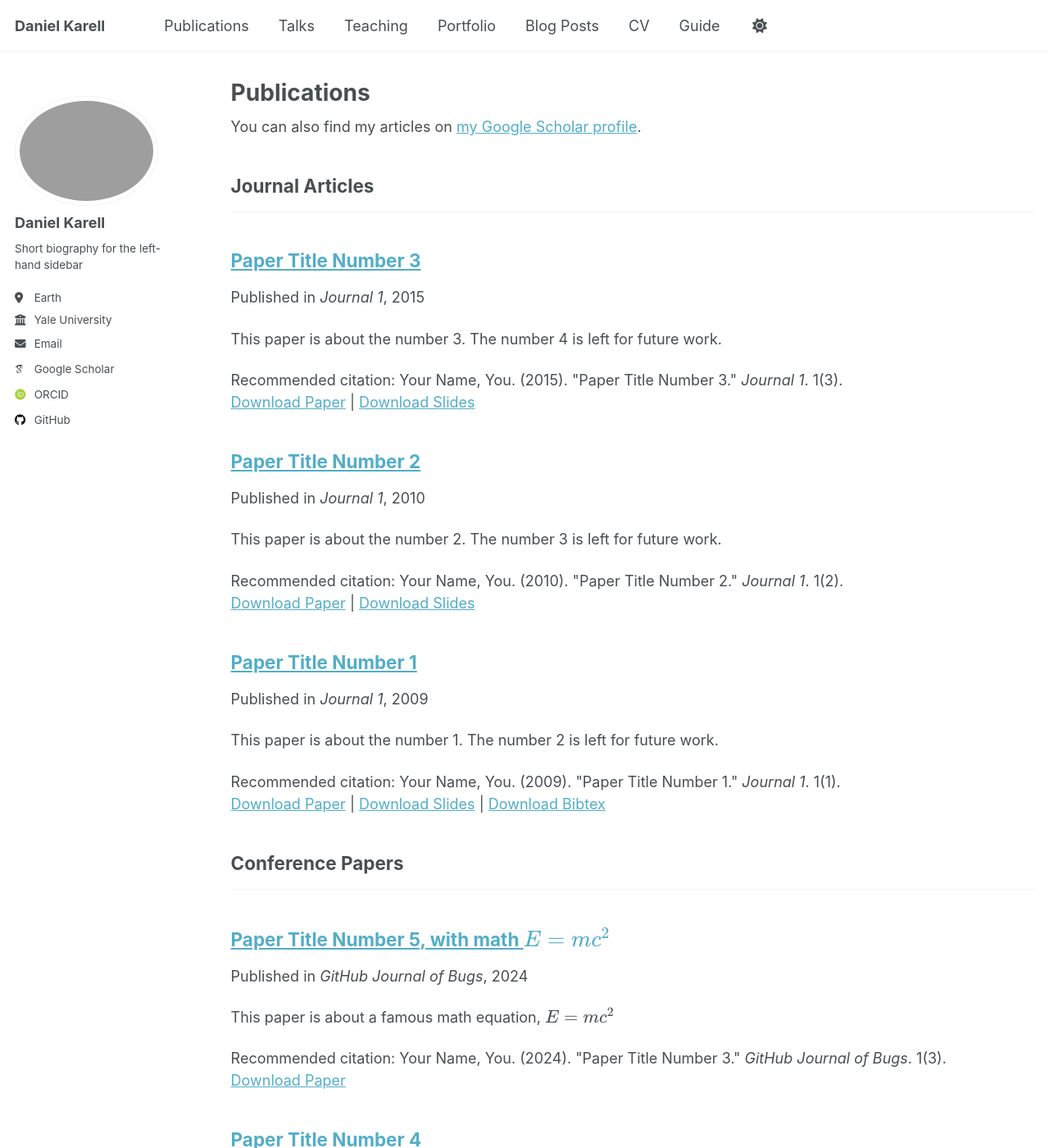
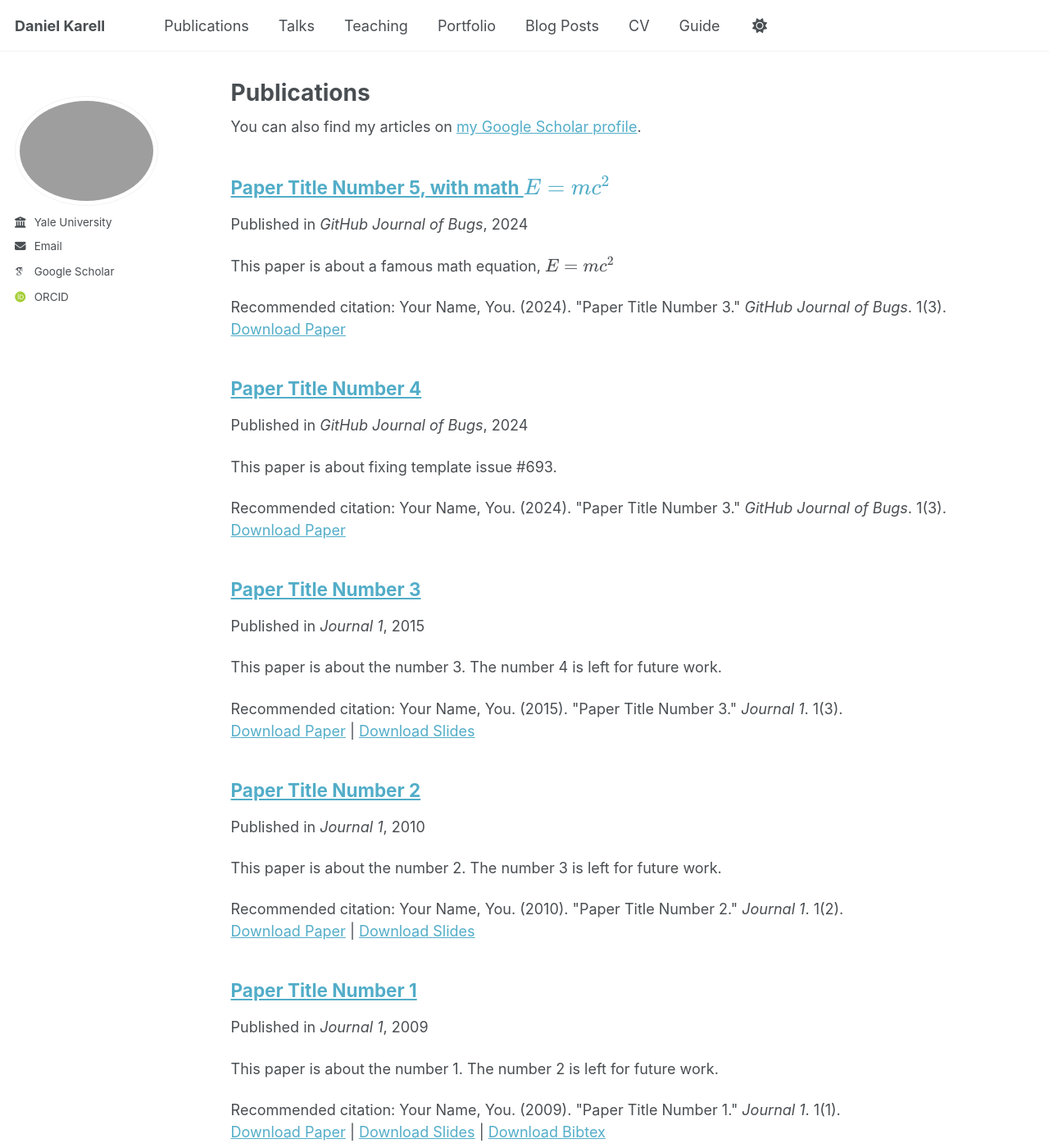
Before and after one commit to dkarell/dkarell.github.io, a Jekyll site: the page built from _pages/publications.html, in a window 1280 px wide and 1400 px high. Shown: the whole window at 82% size. Built offline with Jekyll 4.4.1, drawn with Linux system fonts in a browser that asks for light colours; some web fonts are replaced; a script that is not in the unit is left out; some of the changed text lies outside the part shown.

Commit message:
Update _config.yml

```diff
--- a/_config.yml
+++ b/_config.yml
@@ -23,10 +23,10 @@ repository               : "academicpages/academicpages.github.io"
 author:
   # Biographic information
   avatar           : "head_photo.png"
-  name             : "Daniel Karell"
+  name             : # "Daniel Karell"
   pronouns         : # example: "she/her"
-  bio              : "Short biography for the left-hand sidebar"
-  location         : "Earth"
+  bio              : # "Short biography for the left-hand sidebar"
+  location         : # "Earth"
   employer         : "Yale University"
   uri              : # URL
   email            : "daniel.karell@yale.edu"
@@ -47,7 +47,7 @@ author:
   bitbucket        : # Username - Update with your username on the site
   codepen          : # Username
   dribbble         : # Username
-  github           : "academicpages"
+  github           : # "academicpages"
   kaggle           : # Username
   stackoverflow    : # User number or user number and name (i.e., use "1" or "1/jeff-atwood")
 
@@ -79,13 +79,13 @@ author:
   zhihu            : # Username
 
 # Publication Category - The following the list of publication categories and their headings
-publication_category:
-  books:
-    title: 'Books'
-  manuscripts:
-    title: 'Journal Articles'
-  conferences:
-    title: 'Conference Papers'
+#publication_category:
+#  books:
+#    title: 'Books'
+#  manuscripts:
+#    title: 'Journal Articles'
+#  conferences:
+#    title: 'Conference Papers'
 
 # Site Settings
 teaser                   :  # filename of teaser fallback teaser image placed in /images/, .e.g. "500x300.png"
```
